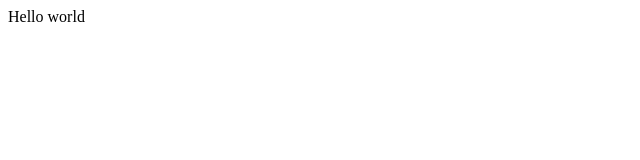
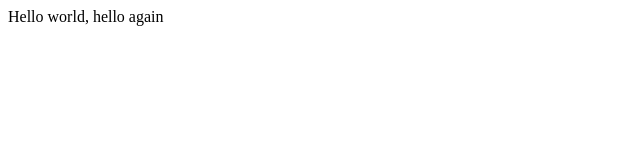
Before and after one commit to SecureXtools/test-project, a plain HTML site: page hello.html in a window 1280 px wide. Shown: the full height of the page, 0-640 px from the left. Drawn offline with Linux system fonts and the light colour scheme.

Commit message:
Update hello.html

```diff
--- a/hello.html
+++ b/hello.html
@@ -3,6 +3,6 @@
         <title>My page</title>
     </head>
     <body>
-        Hello world
+        Hello world, hello again
     </body>
 </html>
```
